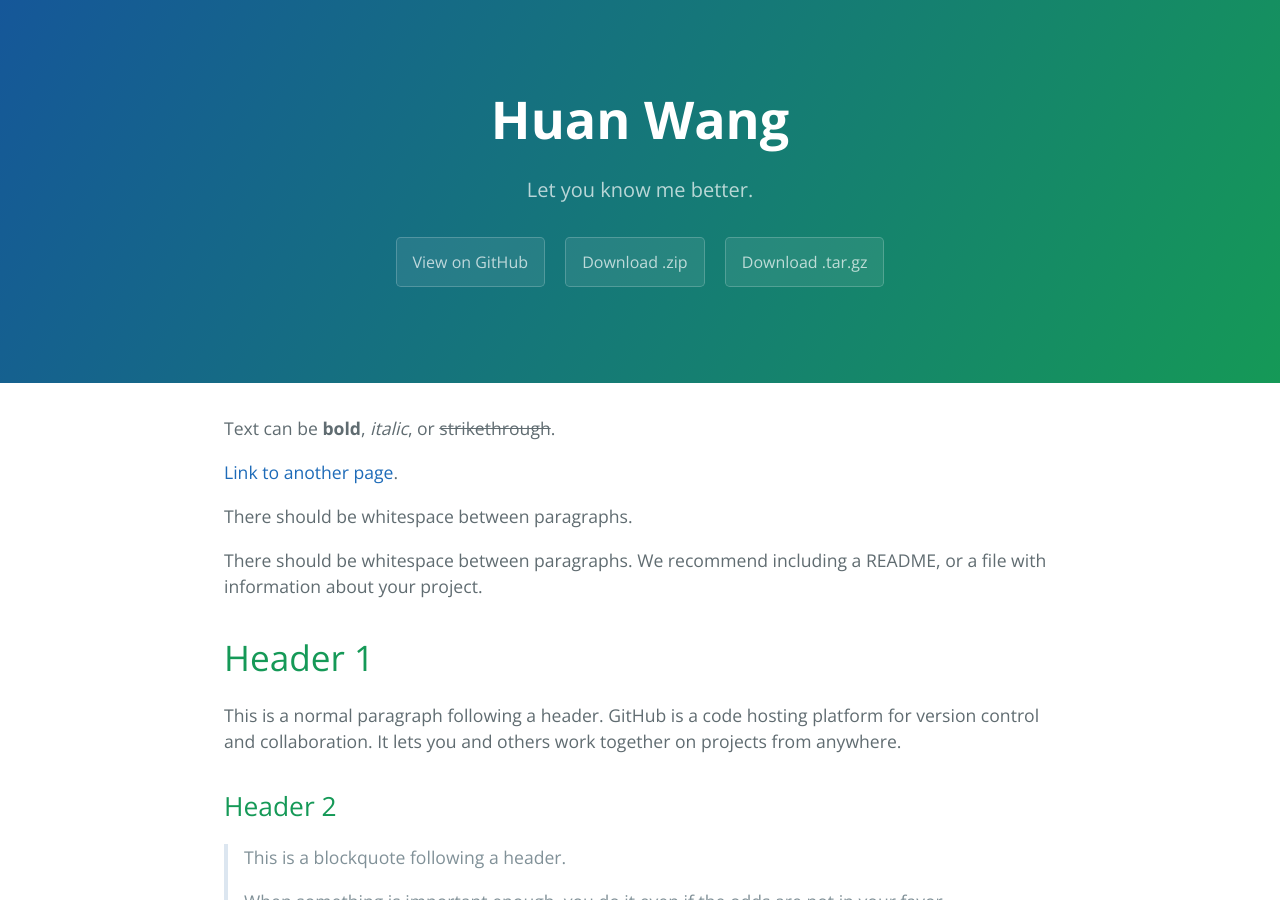
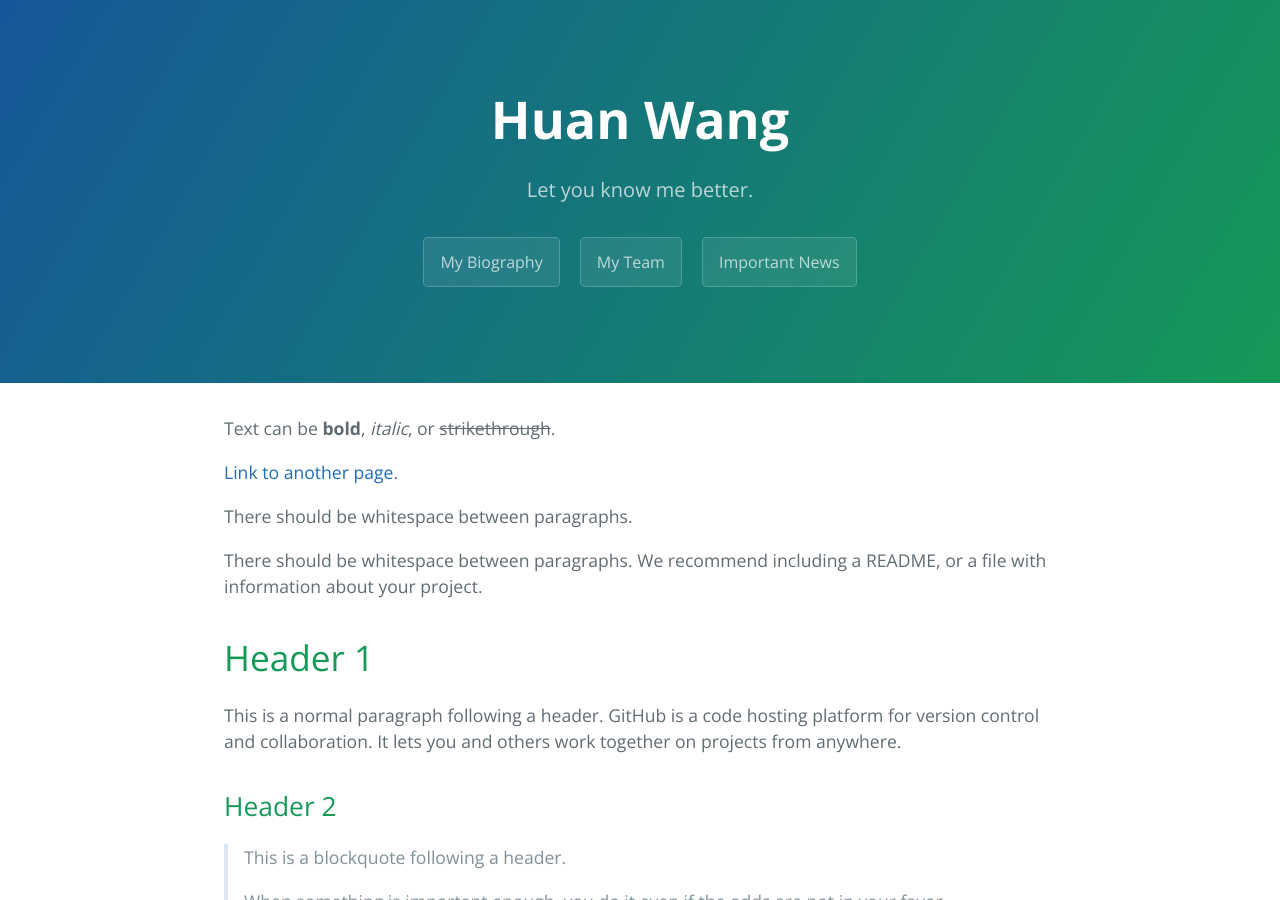
Before and after one commit to WH-HuanWang/WH-HuanWang.github.io, a Jekyll site: the page built from index.md, in a window 1280 px wide and 900 px high. Built offline with Jekyll 4.4.1, drawn with Linux system fonts in a browser that asks for light colours.

Commit message:
Update default.html

```diff
--- a/_layouts/default.html
+++ b/_layouts/default.html
@@ -26,9 +26,9 @@
       <h1 class="project-name">{{ page.title | default: site.title | default: site.github.repository_name }}</h1>
       <h2 class="project-tagline">{{ page.description | default: site.description | default: site.github.project_tagline }}</h2>
 
-       <a href="{{ site.github.repository_url }}" class="btn">View on GitHub</a>
-       <a href="{{ site.github.zip_url }}" class="btn">Download .zip</a>
-       <a href="{{ site.github.tar_url }}" class="btn">Download .tar.gz</a>
+       <a href="{{ site.github.repository_url }}" class="btn">My Biography</a>
+       <a href="{{ site.github.zip_url }}" class="btn">My Team</a>
+       <a href="{{ site.github.tar_url }}" class="btn">Important News</a>
 
     </header>
 
```
